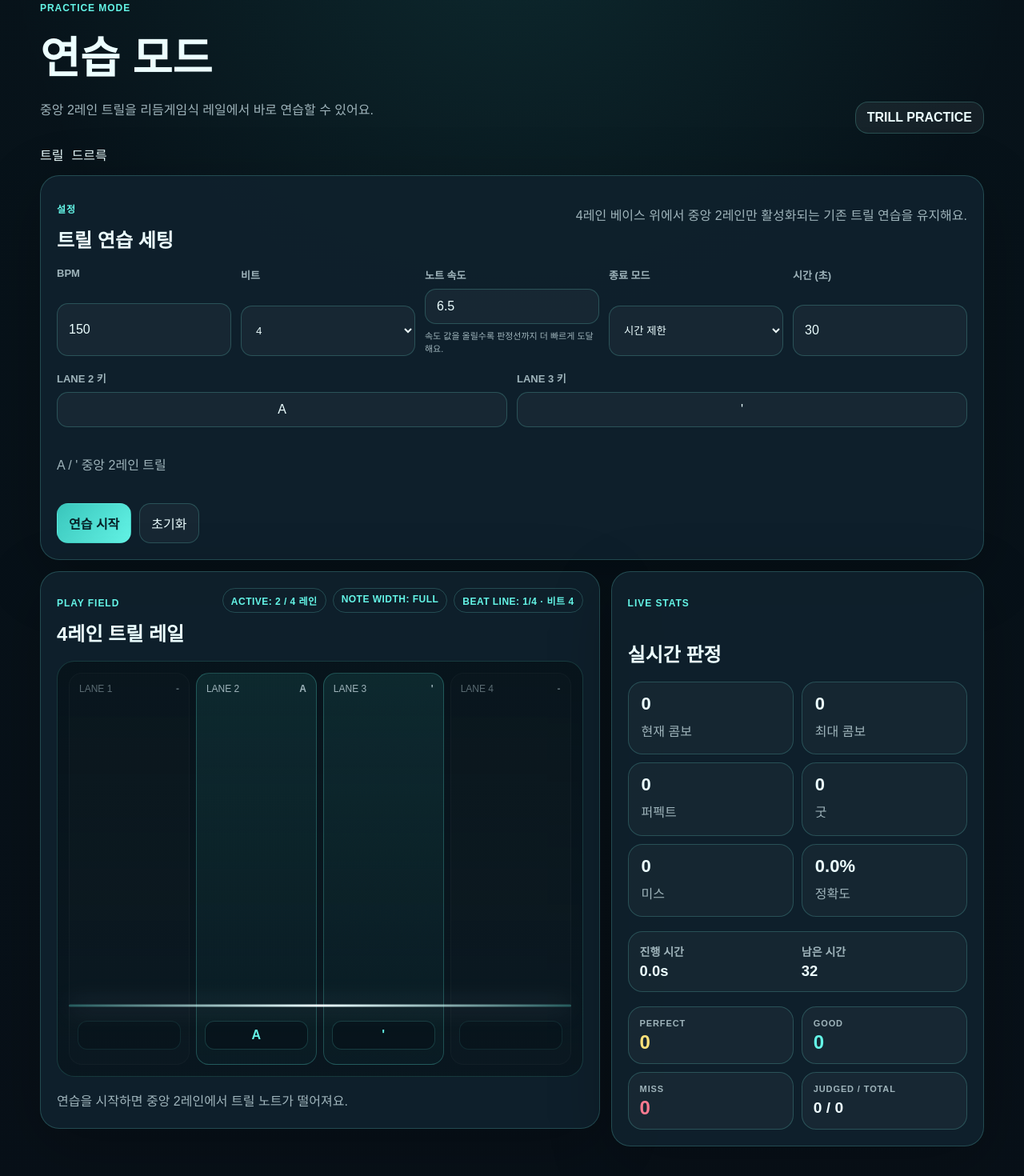
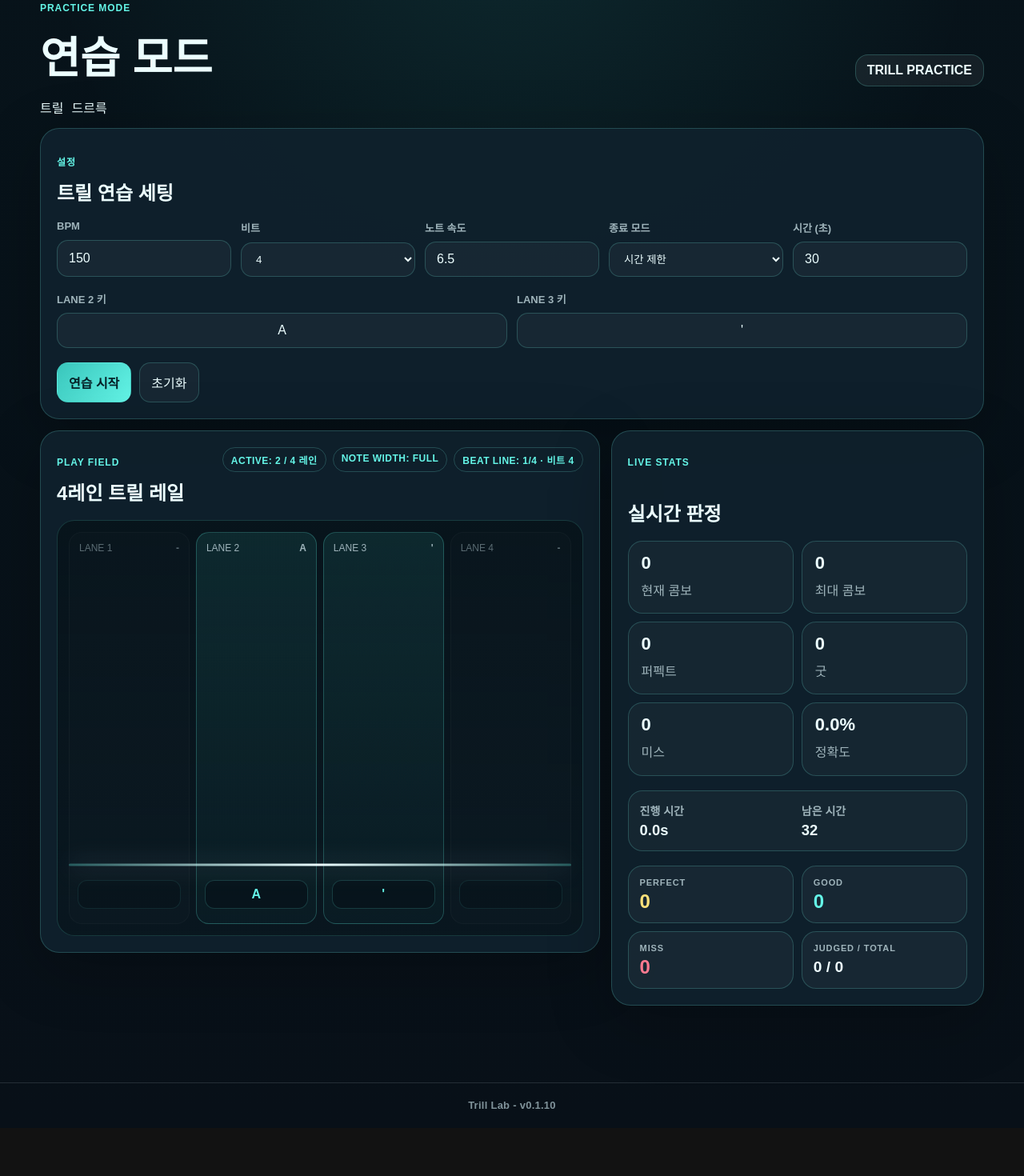
Before and after one commit to miku-agent/06_trill-lab, a Next.js app: page /practice in a window 1280 px wide. Shown: the part 120-1590 px from the top of the page at 80% size. After the commit the page ends 1530 px from the top, so only its background shows below. Built offline with nearby package versions, Linux system fonts and the light colour scheme.

Commit message:
refactor(practice): remove descriptive help texts from practice UI
- Remove heroSubtitle, configNote, helpIdle, helpPlaying, settingsSummary from PatternSpec
- Remove speed hint text
- Keep only lead-in countdown and duplicate key warning
- Clean up unused CSS (.practice-field-hint)

```diff
--- a/package.json
+++ b/package.json
@@ -1,6 +1,6 @@
 {
   "name": "trill-lab",
-  "version": "0.1.9",
+  "version": "0.1.10",
   "private": true,
   "packageManager": "pnpm@10.30.3",
   "scripts": {
--- a/src/app/practice/page.tsx
+++ b/src/app/practice/page.tsx
@@ -83,20 +83,15 @@ type PatternSpec = {
   key: PracticePattern;
   title: string;
   heroTitle: string;
-  heroSubtitle: string;
   statusLabel: string;
   configTitle: string;
-  configNote: string;
   railTitle: string;
   railBadges: (config: GameConfig) => string[];
-  helpIdle: string | ((config: GameConfig) => string);
-  helpPlaying: (config: GameConfig) => string;
   laneCount: number;
   activeLaneIndexes: (config: GameConfig) => number[];
   defaultBindings: (config: GameConfig) => string[];
   sequenceFor: (config: GameConfig) => number[];
   laneLabel: (lane: number, config: GameConfig) => string;
-  settingsSummary: (config: GameConfig) => string;
 };
 
 const LEAD_IN_MS = 1800;
@@ -133,29 +128,22 @@ const PRACTICE_PATTERN_SPECS: Record<PracticePattern, PatternSpec> = {
     key: "trill",
     title: "트릴",
     heroTitle: "연습 모드",
-    heroSubtitle: "중앙 2레인 트릴을 리듬게임식 레일에서 바로 연습할 수 있어요.",
     statusLabel: "TRILL PRACTICE",
     configTitle: "트릴 연습 세팅",
-    configNote: "4레인 베이스 위에서 중앙 2레인만 활성화되는 기존 트릴 연습을 유지해요.",
     railTitle: "4레인 트릴 레일",
     railBadges: (config) => ["ACTIVE: 2 / 4 레인", "NOTE WIDTH: FULL", `BEAT LINE: 1/4 · 비트 ${config.subdivision}`],
-    helpIdle: "연습을 시작하면 중앙 2레인에서 트릴 노트가 떨어져요.",
-    helpPlaying: (config) => `중앙 2레인에 맞춰 ${formatKeyLabel(config.keyBindings[0])} / ${formatKeyLabel(config.keyBindings[1])} 를 번갈아 눌러주세요.`,
     laneCount: 4,
     activeLaneIndexes: () => TRILL_ACTIVE_LANES,
     defaultBindings: () => ["a", "'"],
     sequenceFor: () => TRILL_ACTIVE_LANES,
     laneLabel: (lane) => `LANE ${lane + 1}`,
-    settingsSummary: (config) => `${formatKeyLabel(config.keyBindings[0])} / ${formatKeyLabel(config.keyBindings[1])} 중앙 2레인 트릴`,
   },
   druruk: {
     key: "druruk",
     title: "드르륵",
     heroTitle: "연습 모드",
-    heroSubtitle: "4키/6키 계단 입력을 순방향/역방향으로 바로 연습할 수 있어요.",
     statusLabel: "DRURUK",
     configTitle: "드르륵 세팅",
-    configNote: "키 수와 방향을 바꾸면 해당 계열 패턴으로 바로 판정이 바뀌어요.",
     railTitle: "드르륵 레일",
     railBadges: (config) => {
       const profile = getDrurukProfile(getDefaultDrurukVariant(config.drurukKeyCount === 4 ? 4 : 6));
@@ -168,18 +156,11 @@ const PRACTICE_PATTERN_SPECS: Record<PracticePattern, PatternSpec> = {
         `BEAT LINE: 1/4 · 비트 ${config.subdivision}`,
       ];
     },
-    helpIdle: (config) => `${config.drurukKeyCount}레인 전체에 드르륵 노트가 순서대로 떨어져요.`,
-    helpPlaying: (config) =>
-      config.direction === "forward"
-        ? `${config.drurukKeyCount}키 ${config.keyBindings.map(formatKeyLabel).join(" → ")} 순서로 눌러주세요.`
-        : `${config.drurukKeyCount}키 ${config.keyBindings.slice(0, config.drurukKeyCount).reverse().map(formatKeyLabel).join(" → ")} 순서로 눌러주세요.`,
     laneCount: 6,
     activeLaneIndexes: (config) => getDrurukLaneIndexes(config.drurukKeyCount, "forward"),
     defaultBindings: (config) => getDrurukProfile(getDefaultDrurukVariant(config.drurukKeyCount)).defaultKeys.map((key) => key.toLowerCase()),
     sequenceFor: (config) => getDrurukLaneIndexes(config.drurukKeyCount, config.direction),
     laneLabel: (lane, config) => getDrurukKeyLabels(config.drurukKeyCount)[lane] ?? `${lane + 1}번`,
-    settingsSummary: (config) =>
-      `${config.drurukKeyCount}키 · ${config.direction === "forward" ? "정방향" : "역방향"} · ${config.keyBindings.map(formatKeyLabel).join(" / ")}`,
   },
 };
 
@@ -689,7 +670,6 @@ function PracticePageContent() {
         <div>
           <p className="eyebrow">PRACTICE MODE</p>
           <h1 className="page-title">{spec.heroTitle}</h1>
-          <p className="section-subtitle">{spec.heroSubtitle}</p>
         </div>
         <div className="status-pill">{spec.statusLabel}</div>
       </section>
@@ -713,7 +693,6 @@ function PracticePageContent() {
               <p className="section-label">설정</p>
               <h2 className="section-title">{spec.configTitle}</h2>
             </div>
-            <p className="inline-note">{spec.configNote}</p>
           </div>
 
           <div className="practice-config-grid">
@@ -759,7 +738,6 @@ function PracticePageContent() {
                 onChange={(event) => setConfig((prev) => ({ ...prev, speed: clamp(Number(event.target.value) || 0, 0, 10) }))}
                 disabled={gameState === "playing"}
               />
-              <small className="practice-field-hint">속도 값을 올릴수록 판정선까지 더 빠르게 도달해요.</small>
             </label>
 
             <label className="practice-field">
@@ -839,7 +817,7 @@ function PracticePageContent() {
             ))}
           </div>
 
-          <p className={`inline-note${hasDuplicateBindings ? " is-danger" : ""}`}>{hasDuplicateBindings ? "같은 키를 중복 바인딩하면 입력 레인이 충돌할 수 있어요." : spec.settingsSummary(config)}</p>
+          {hasDuplicateBindings ? <p className="inline-note is-danger">같은 키를 중복 바인딩하면 입력 레인이 충돌할 수 있어요.</p> : null}
 
           <div className="practice-actions-row">
             {gameState !== "playing" ? (
@@ -930,13 +908,11 @@ function PracticePageContent() {
               <div className="practice-judgment-line" style={{ top: `${JUDGMENT_LINE_Y}px` }} />
             </div>
 
-            <div className="practice-rail-help">
-              {gameState === "playing"
-                ? leadInRemaining > 0
-                  ? <span>시작 준비... {leadInRemaining}</span>
-                  : <span>{spec.helpPlaying(config)}</span>
-                : <span>{typeof spec.helpIdle === "function" ? spec.helpIdle(config) : spec.helpIdle}</span>}
-            </div>
+            {gameState === "playing" && leadInRemaining > 0 ? (
+              <div className="practice-rail-help">
+                <span>시작 준비... {leadInRemaining}</span>
+              </div>
+            ) : null}
           </article>
 
           <aside className="panel practice-stats-panel">
@@ -1067,12 +1043,6 @@ function PracticePageContent() {
           color: var(--muted);
           font-size: 13px;
           font-weight: 700;
-        }
-
-        .practice-field-hint {
-          color: var(--muted);
-          font-size: 11px;
-          line-height: 1.45;
         }
 
         .practice-input,
```
